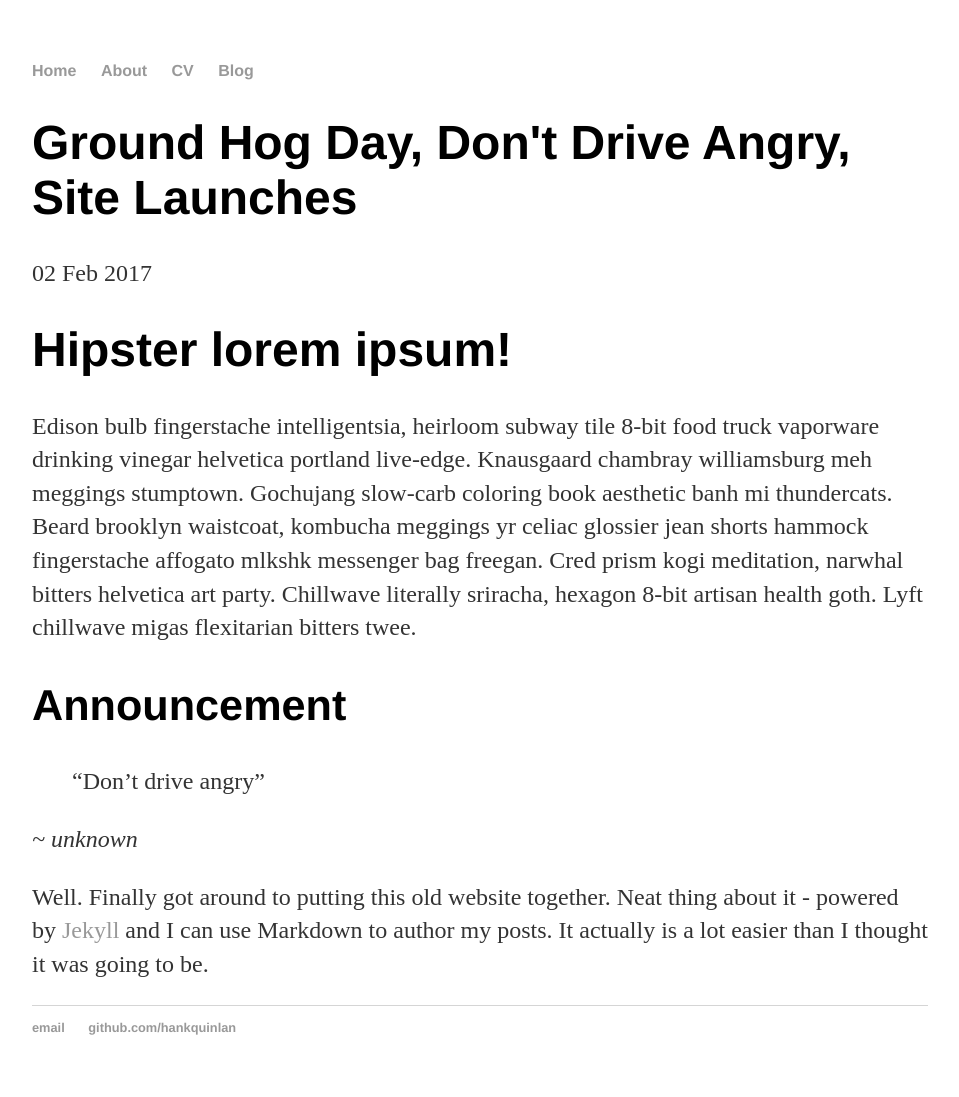
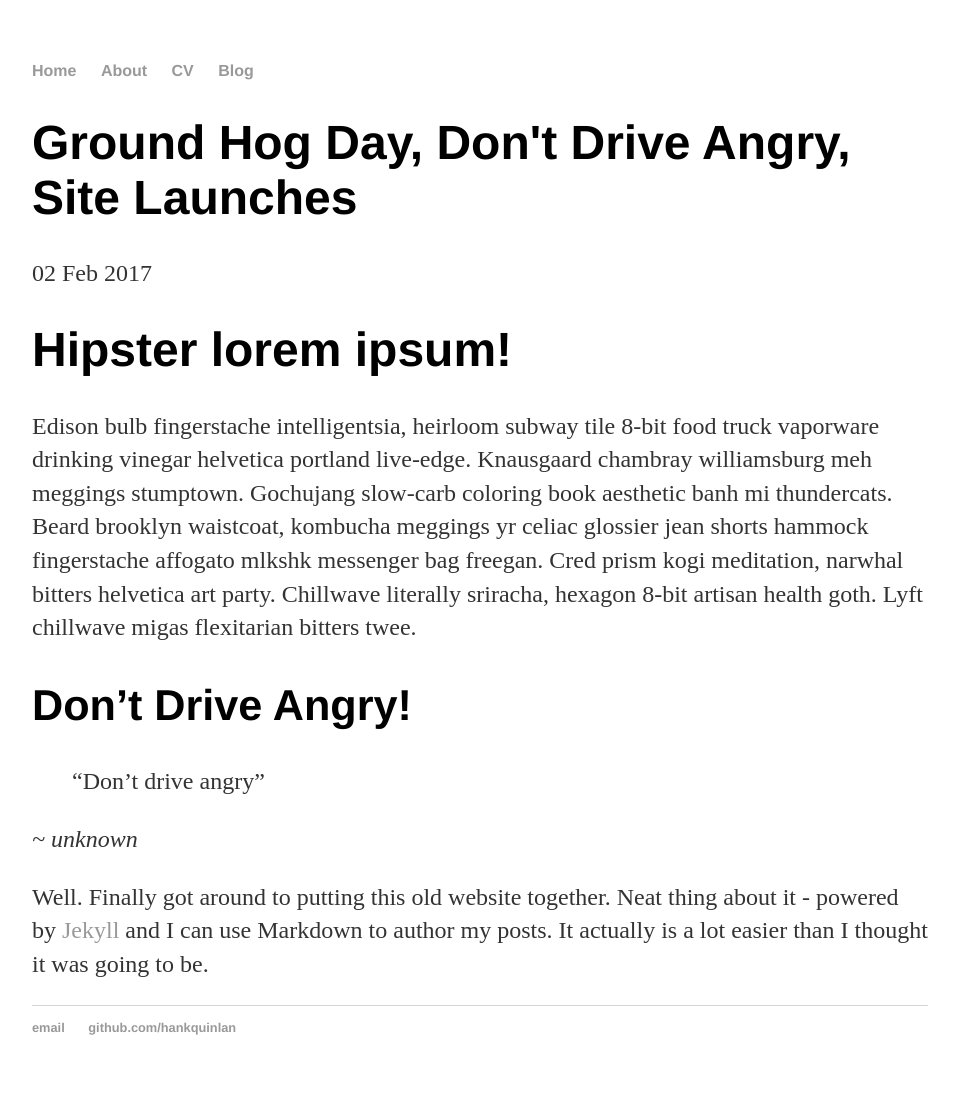
Before and after one commit to sprestridge/hankquinlan, a Jekyll site: the page built from _posts/2017-02-02-Ground-Hog-Day.md, in a window 1280 px wide. Shown: the whole page, without its empty margins (160-1119 px from the left). Built offline with Jekyll 4.4.1, drawn with Linux system fonts in a browser that asks for light colours.

Commit message:
Update 2017-02-02-Ground-Hog-Day.md

```diff
--- a/_posts/2017-02-02-Ground-Hog-Day.md
+++ b/_posts/2017-02-02-Ground-Hog-Day.md
@@ -8,7 +8,7 @@ date: 2017-02-02
 
 Edison bulb fingerstache intelligentsia, heirloom subway tile 8-bit food truck vaporware drinking vinegar helvetica portland live-edge. Knausgaard chambray williamsburg meh meggings stumptown. Gochujang slow-carb coloring book aesthetic banh mi thundercats. Beard brooklyn waistcoat, kombucha meggings yr celiac glossier jean shorts hammock fingerstache affogato mlkshk messenger bag freegan. Cred prism kogi meditation, narwhal bitters helvetica art party. Chillwave literally sriracha, hexagon 8-bit artisan health goth. Lyft chillwave migas flexitarian bitters twee.
 
-## Announcement
+## Don't Drive Angry!
 
 >"Don't drive angry"
 
```
